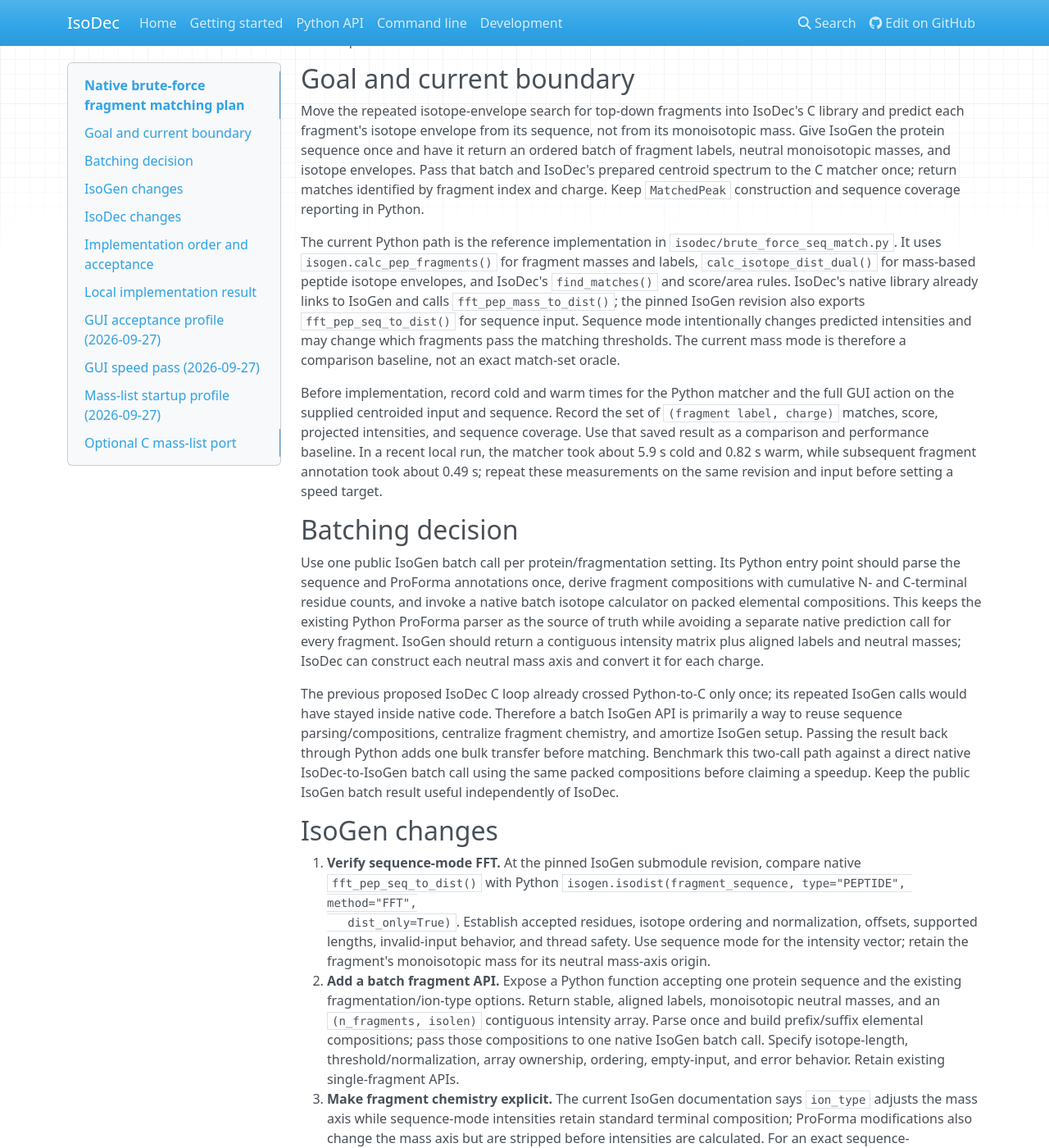
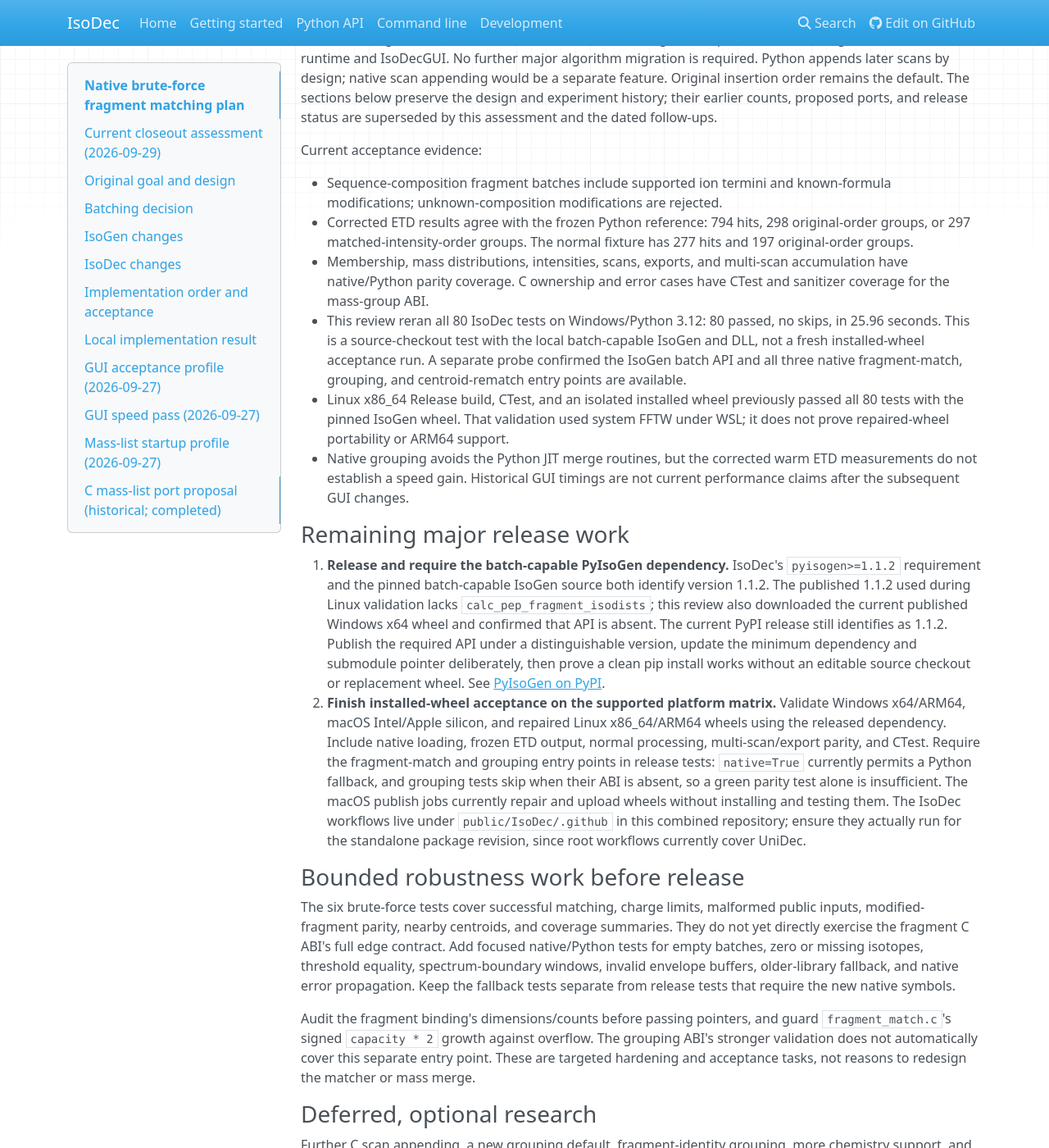
Before and after one commit to michaelmarty/UniDec, an MkDocs documentation site: the page built from public/IsoDec/docs/native-brute-force-plan.md, in a window 1280 px wide and 1400 px high, scrolled down 196 px. Shown: the whole window at 82% size. Built offline with MkDocs 1.6.1, drawn with Linux system fonts in a browser that asks for light colours; nearby versions of some CDN libraries; some of the changed text lies outside the part shown.

Commit message:
Finished with IsoDec brute force and ready to deploy

```diff
--- a/public/IsoDec/docs/native-brute-force-plan.md
+++ b/public/IsoDec/docs/native-brute-force-plan.md
@@ -1,10 +1,87 @@
 # Native brute-force fragment matching plan
 
-Latest status: see **Review fixes and corrected reference (2026-09-29)** at
-the end of this document. Earlier 780-hit ETD results and timings are historical;
-the corrected cosine calculation now accepts 794 hits on the same input.
+## Current closeout assessment (2026-09-29)
 
-## Goal and current boundary
+The native fragment matcher and initial-batch C mass merge are implemented and
+integrated into the runtime and IsoDecGUI. No further major algorithm migration
+is required. Python appends later scans by design; native scan appending would
+be a separate feature. Original insertion order
+remains the default. The sections below preserve the design and experiment
+history; their earlier counts, proposed ports, and release status are superseded
+by this assessment and the dated follow-ups.
+
+Current acceptance evidence:
+
+- Sequence-composition fragment batches include supported ion termini and
+  known-formula modifications; unknown-composition modifications are rejected.
+- Corrected ETD results agree with the frozen Python reference: 794 hits,
+  298 original-order groups, or 297 matched-intensity-order groups. The normal
+  fixture has 277 hits and 197 original-order groups.
+- Membership, mass distributions, intensities, scans, exports, and multi-scan
+  accumulation have native/Python parity coverage. C ownership and error cases
+  have CTest and sanitizer coverage for the mass-group ABI.
+- This review reran all 80 IsoDec tests on Windows/Python 3.12: 80 passed,
+  no skips, in 25.96 seconds. This is a source-checkout test with the local
+  batch-capable IsoGen and DLL, not a fresh installed-wheel acceptance run.
+  A separate probe confirmed the IsoGen batch API and all three native
+  fragment-match, grouping, and centroid-rematch entry points are available.
+- Linux x86_64 Release build, CTest, and an isolated installed wheel previously
+  passed all 80 tests with the pinned IsoGen wheel. That validation used system
+  FFTW under WSL; it does not prove repaired-wheel portability or ARM64 support.
+- Native grouping avoids the Python JIT merge routines, but the corrected warm
+  ETD measurements do not establish a speed gain. Historical GUI timings are
+  not current performance claims after the subsequent GUI changes.
+
+### Remaining major release work
+
+1. **Release and require the batch-capable PyIsoGen dependency.** IsoDec's
+   `pyisogen>=1.1.2` requirement and the pinned batch-capable IsoGen source both
+   identify version 1.1.2. The published 1.1.2 used during Linux validation lacks
+   `calc_pep_fragment_isodists`; this review also downloaded the current
+   published Windows x64 wheel and confirmed that API is absent. The current
+   PyPI release still identifies as 1.1.2. Publish the required API under a
+   distinguishable version, update the minimum dependency and submodule pointer
+   deliberately, then prove a clean
+   pip install works without an editable source checkout or replacement wheel.
+   See [PyIsoGen on PyPI](https://pypi.org/project/pyisogen/).
+2. **Finish installed-wheel acceptance on the supported platform matrix.**
+   Validate Windows x64/ARM64, macOS Intel/Apple silicon, and repaired Linux
+   x86_64/ARM64 wheels using the released dependency. Include native loading,
+   frozen ETD output, normal processing, multi-scan/export parity, and CTest.
+   Require the fragment-match and grouping entry points in release tests:
+   `native=True` currently permits a Python fallback, and grouping tests skip
+   when their ABI is absent, so a green parity test alone is insufficient.
+   The macOS publish jobs currently repair and upload wheels without installing
+   and testing them. The IsoDec workflows live under `public/IsoDec/.github`
+   in this combined repository; ensure they actually run for the standalone
+   package revision, since root workflows currently cover UniDec.
+
+### Bounded robustness work before release
+
+The six brute-force tests cover successful matching, charge limits, malformed
+public inputs, modified-fragment parity, nearby centroids, and coverage summaries.
+They do not yet directly exercise the fragment C ABI's full edge contract.
+Add focused native/Python tests for empty batches, zero or missing isotopes,
+threshold equality, spectrum-boundary windows, invalid envelope buffers,
+older-library fallback, and native error propagation. Keep the fallback tests
+separate from release tests that require the new native symbols.
+
+Audit the fragment binding's dimensions/counts before passing pointers, and
+guard `fragment_match.c`'s signed `capacity * 2` growth against overflow. The
+grouping ABI's stronger validation does not automatically cover this separate
+entry point. These are targeted hardening and acceptance tasks, not reasons
+to redesign the matcher or mass merge.
+
+### Deferred, optional research
+
+Further C scan appending, a new grouping default, fragment-identity grouping,
+more chemistry support, and additional speed optimization are separate work.
+More independently labeled spectra would help evaluate identification accuracy
+and insertion-order choices; the current ETD labels are algorithmic assignments,
+not experimental ground truth. Reprofile the current full GUI only if another
+performance change or a new speed claim is proposed.
+
+## Original goal and design
 
 Move the repeated isotope-envelope search for top-down fragments into IsoDec's
 C library and predict each fragment's isotope envelope from its sequence, not
@@ -14,10 +91,12 @@ isotope envelopes. Pass that batch and IsoDec's prepared centroid spectrum to
 the C matcher once; return matches identified by fragment index and charge.
 Keep `MatchedPeak` construction and sequence coverage reporting in Python.
 
-The current Python path is the reference implementation in
-`isodec/brute_force_seq_match.py`. It uses `isogen.calc_pep_fragments()` for
+At the start of this work, the Python reference path in
+`isodec/brute_force_seq_match.py` used `isogen.calc_pep_fragments()` for
 fragment masses and labels, `calc_isotope_dist_dual()` for mass-based peptide
-isotope envelopes, and IsoDec's `find_matches()` and score/area rules. IsoDec's
+isotope envelopes, and IsoDec's `find_matches()` and score/area rules. The
+implemented Python reference now consumes the same sequence-composition batch
+as the native matcher. IsoDec's
 native library already links to IsoGen and calls `fft_pep_mass_to_dist()`;
 the pinned IsoGen revision also exports `fft_pep_seq_to_dist()` for sequence
 input. Sequence mode intentionally changes predicted intensities and may
@@ -291,7 +370,7 @@ If first-use time still matters after deployment testing, profile the
 remaining roughly 1.4 s of cached first-call mass-list work before designing
 a single batched C mass-list builder.
 
-## Optional C mass-list port
+## C mass-list port proposal (historical; completed)
 
 **Scope and payoff.** This would be an IsoDec change; IsoGen's fragment batch
 API needs no change. Target the one-spectrum brute-force path first and keep
```
